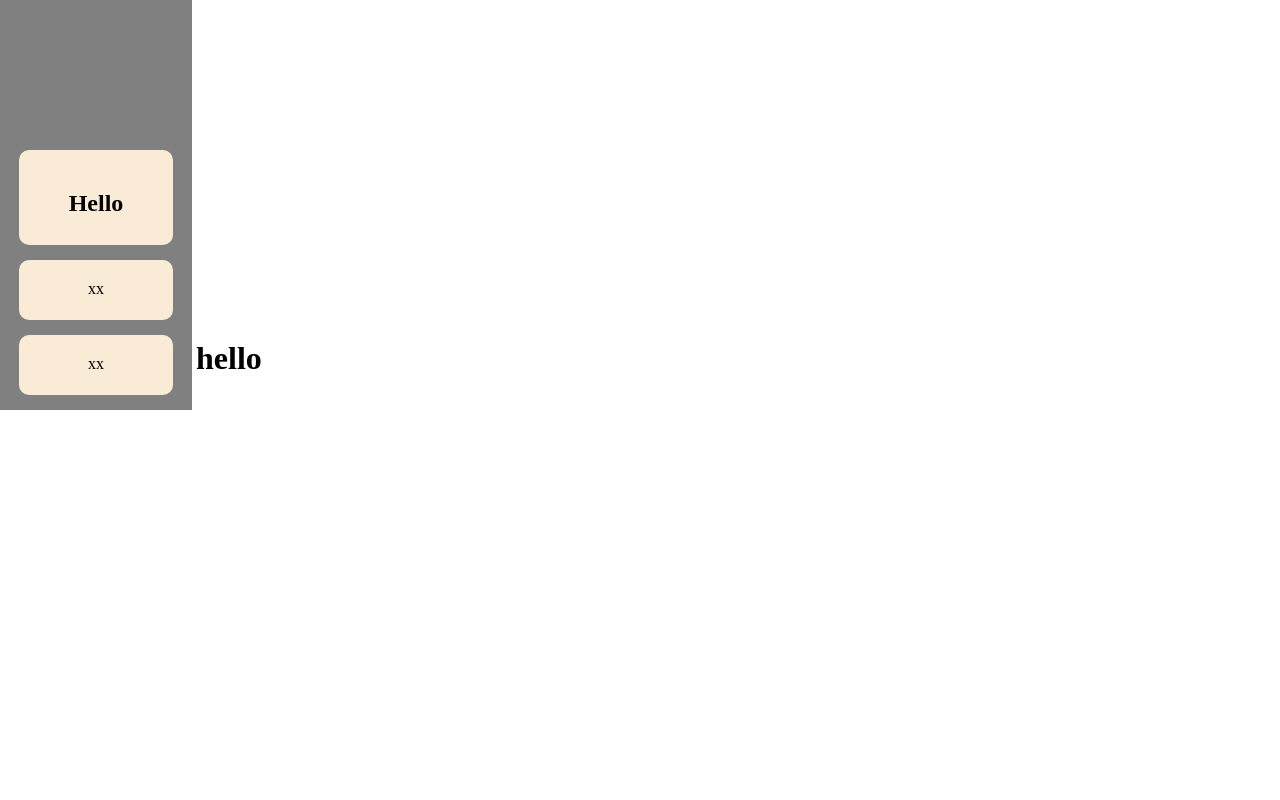
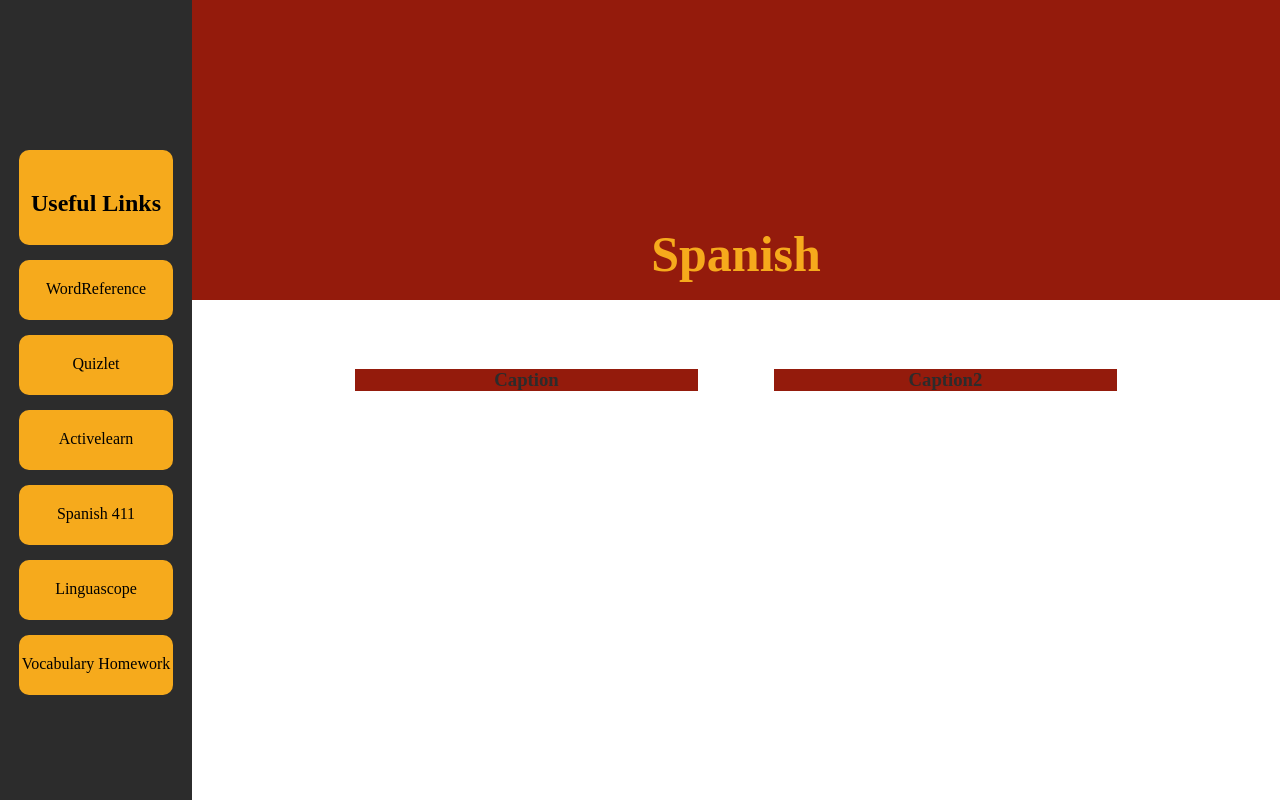
Before and after one commit to 23595/Flask, a Flask app: page / in a window 1280 px wide. Run offline with Flask 3, Linux system fonts and the light colour scheme; data comes from the database, SQL or seed files in the repository.

Commit message:
Styling hero section

```diff
--- a/app.py
+++ b/app.py
@@ -32,7 +32,7 @@ def home():
                 FROM Birds2
                 JOIN Status ON Status.statusID=Birds2.status;'''
     results = query_db(sql)
-    return render_template("layout.html")
+    return render_template("index.html")
 
 @app.route('/bird/<int:id>')
 def bird(id):
--- a/static/style.css
+++ b/static/style.css
@@ -1,17 +1,22 @@
-body{
+body, html{
     width: 100%;
     margin: 0px;
+    height: 100%;
 }
 .sidebar{
     width: 15%;
-    background-color: grey;
+    background-color: #2C2C2C;
+    float: left;
+    height: 100%;
+}
+.other{
     display: inline-block;
-    height: 100%;
+    width: 85%;
 }
 .box{
     width: 80%;
     margin: 15px auto;
-    background-color: antiquewhite;
+    background-color: #F6AA1C;
     border-radius: 10px;
     text-align: center;
     height: 40px;
@@ -28,6 +33,38 @@ a{
     height: 75px;
     margin-top: 150px;
 }
-.temp{
-    display: inline-block;
+.hero-section{
+    background-color: #941B0C;
+    height: 300px;
+    width: 100%;
+    margin: 0;
 }
+.hero-text{
+    text-align: center;
+    color: #F6AA1C;
+    margin-top: 0px;
+    padding-top: 225px;
+    font-size: 50px;
+}
+
+/*Grid layout with linked images*/
+.two-column{
+    display: grid;
+    grid-template-columns: 1fr 1fr;
+    width: 70%;
+    gap: 10%;
+    margin: auto;
+    margin-top: 50px;
+}
+.card{
+    width: 100%;
+    height: 250px;
+    text-align: center;
+}
+.card1{
+    background-image: url('https://tastesbetterfromscratch.com/wp-content/uploads/2020/04/Paella-7.jpg') 50% 50% no-repeat;
+}
+.caption{
+    color: #2C2C2C;
+    background-color: #941B0C;
+}
--- a/templates/index.html
+++ b/templates/index.html
@@ -1,10 +1,16 @@
-{% extends "layout.html" %}
+{% extends 'layout.html' %}
 
-{% block body %}
+{% block content %}
 
-<h1>Names:</h1><br>
-{% for name in names %}
-    <h1>Hello {{ name }}</h1>
-{% endfor %}
+<div class="hero-section"><h1 class="hero-text">Spanish</h1></div>
+
+<section class="two-column">
+    <a href=""><div class="card card1">
+        <h1 class="caption">Caption</h1>
+    </div></a>
+    <a href="https://www.wordreference.com/"><div class="card card2">
+        <h1 class="caption">Caption2</h1>
+    </div></a>
+</section>
 
 {% endblock %}
--- a/templates/layout.html
+++ b/templates/layout.html
@@ -8,14 +8,18 @@
 </head>
 <body>
     <!-- Shared Sidebar -->
-    <section class="sidebar">
-        <div class="box topbox"><h1>Hello</h1></div>
-        <a href="https://www.w3.org/"><div class="box">xx</div></a>
-        <a href="https://www.w3.org/"><div class="box">xx</div></a>
+    <aside class="sidebar">
+        <div class="box topbox"><h1>Useful Links</h1></div>
+        <a href="https://www.wordreference.com/" target="_blank"><div class="box">WordReference</div></a>
+        <a href="https://quizlet.com/class/28092562/materials" target="_blank"><div class="box">Quizlet</div></a>
+        <a href="https://www.pearsonactivelearn.com/app/library/series/view/714976#/exercises" target="_blank"><div class="box">Activelearn</div></a>
+        <a href="https://spanish411.net/PractiquemosLogin.asp" target="_blank"><div class="box">Spanish 411</div></a>
+        <a href="https://www.linguascope.com/"><div class="box">Linguascope</div></a>
+        <a href="https://docs.google.com/document/d/14DdVjXwLZaOLZ43lQNi-xsW8XdFYTj465JwST2HjMUM/edit?tab=t.0"><div class="box">Vocabulary Homework</div></a>
+    </aside>
+    <!-- Other stuff -->
+    <section class="other">
+    {% block content %}{% endblock %}
     </section>
-    <!-- Other stuff -->
-    <h1 class="temp">hello</h1>
-    {% block body %}
-    {% endblock %}
 </body>
 </html>
```
